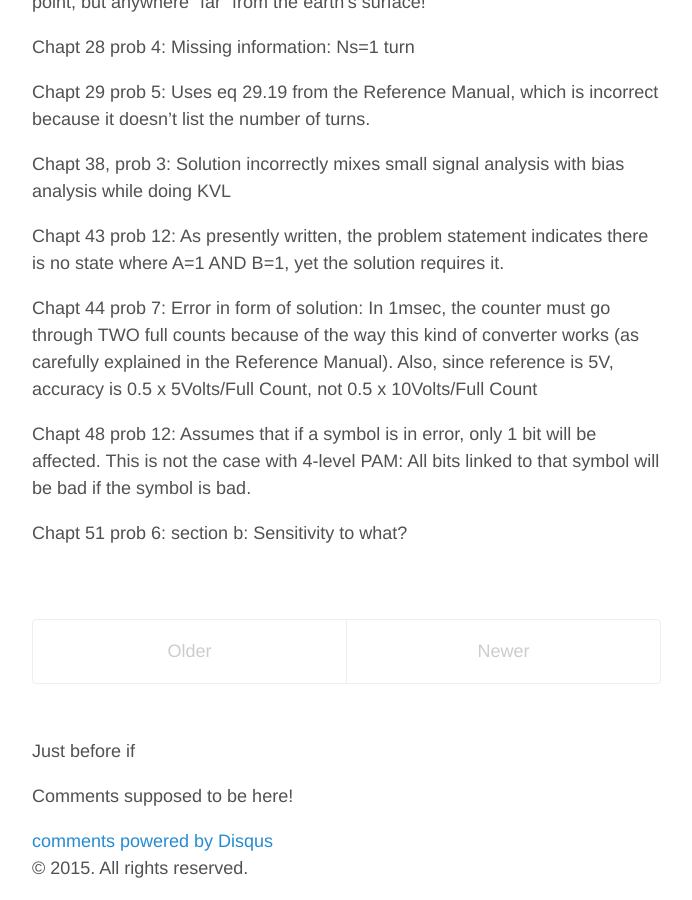
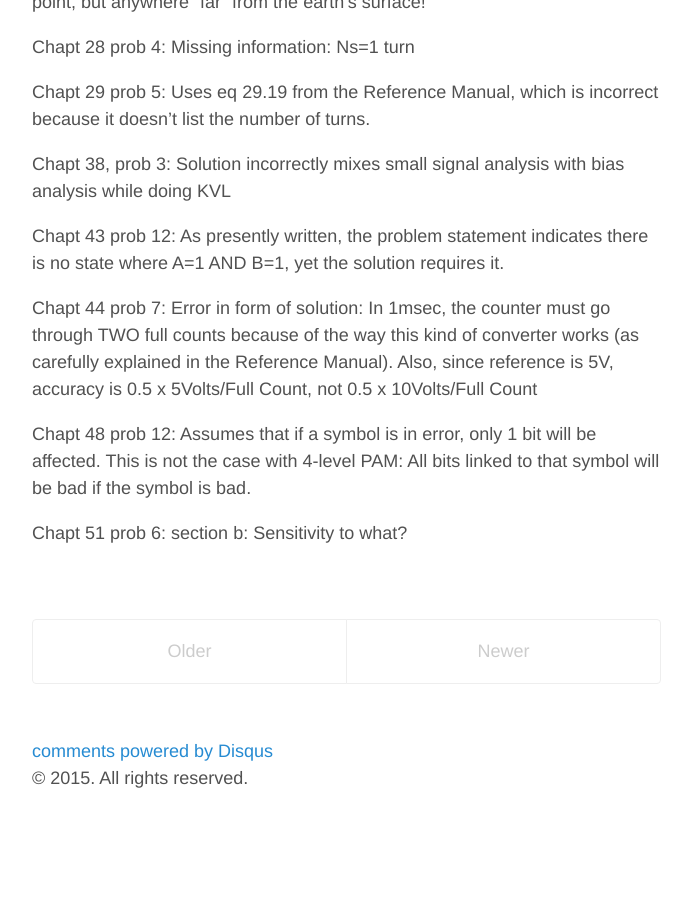
Before and after one commit to WayneThayer0/WayneThayer0.github.io, a Jekyll site: the page built from index.html, in a window 1280 px wide and 900 px high, scrolled down 5799 px. Shown: the whole window, without its empty margins (293-985 px from the left). Built offline with Jekyll 4.4.1, drawn with Linux system fonts in a browser that asks for light colours; the list of posts is cut into pages by our own code; comment, search, counter and statistics services are not loaded; after the commit the page ends 6609 px from its top, so only the background shows below that.

Commit message:
Remove Diagnostic comment

```diff
--- a/_includes/comments.html
+++ b/_includes/comments.html
@@ -1,8 +1,6 @@
 
-<p> Just before if </p>
 <!--  -->
   <!-- Add Disqus comments. -->
-<p> Comments supposed to be here! </p>
 <div id="disqus_thread"></div>
 <script type="text/javascript">
 /* * * CONFIGURATION VARIABLES: EDIT BEFORE PASTING INTO YOUR WEBPAGE * * */
```
